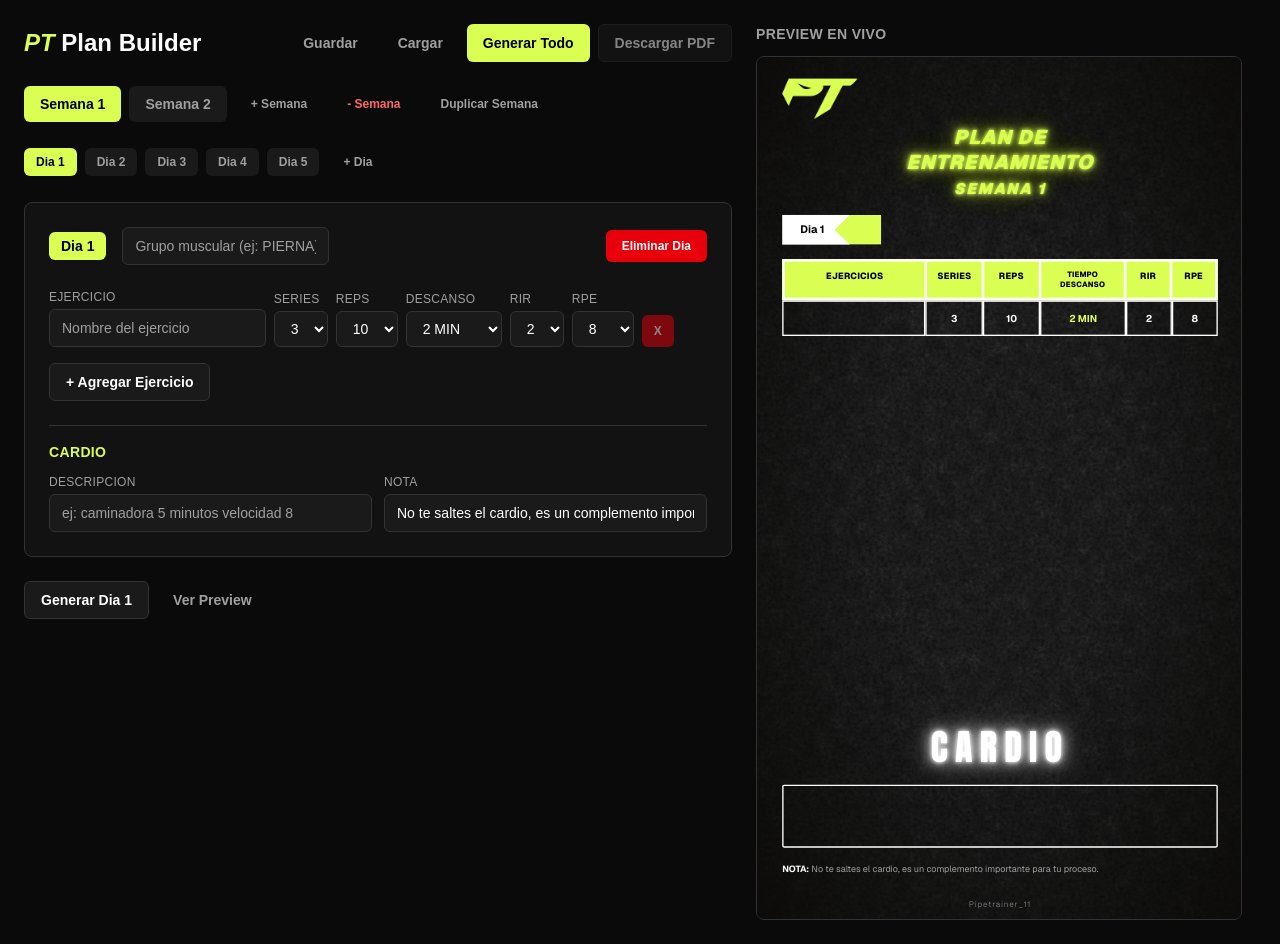
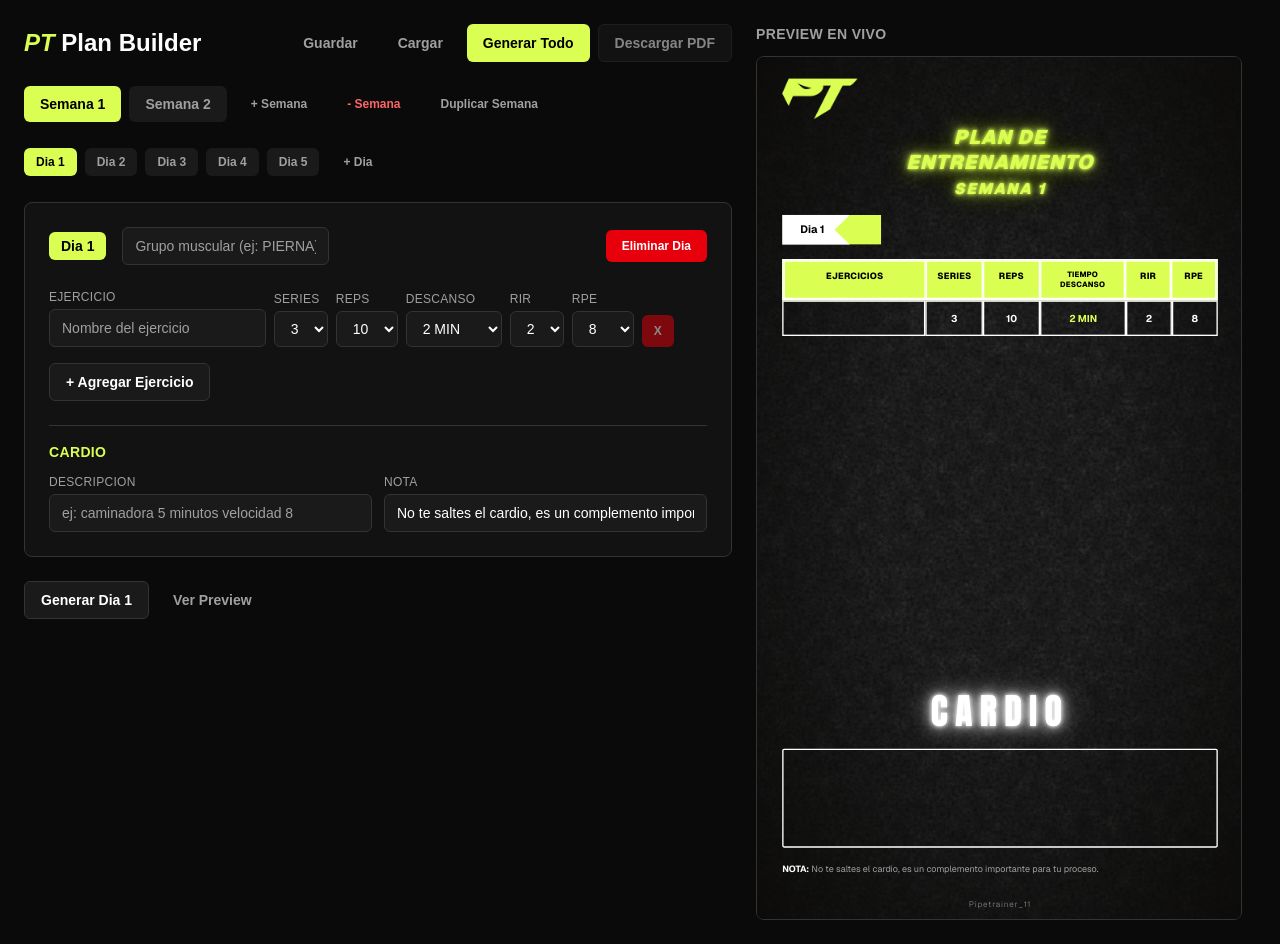
Before and after one commit to felixAgl/pipe-trainer, a Next.js app: page / in a window 1280 px wide. Built offline with nearby package versions, Linux system fonts and the light colour scheme.

Commit message:
fix(workout-card): enlarge cardio description box
- min-height from 140px to 220px (matches reference)
- Padding from px-8 py-6 to px-10 py-8
- Text from 22px to 24px
- Box now visually matches reference proportions

```diff
--- a/src/components/workout/workout-day-card.tsx
+++ b/src/components/workout/workout-day-card.tsx
@@ -182,8 +182,8 @@ export function WorkoutDayCard({
         </h3>
 
         {/* Cardio Description Box */}
-        <div className="min-h-[140px] w-full rounded-sm border-[3px] border-solid border-white px-8 py-6">
-          <p className="text-[22px] leading-relaxed text-white">
+        <div className="min-h-[220px] w-full rounded-sm border-[3px] border-solid border-white px-10 py-8">
+          <p className="text-[24px] leading-relaxed text-white">
             {day.cardio.description}
           </p>
         </div>
```
